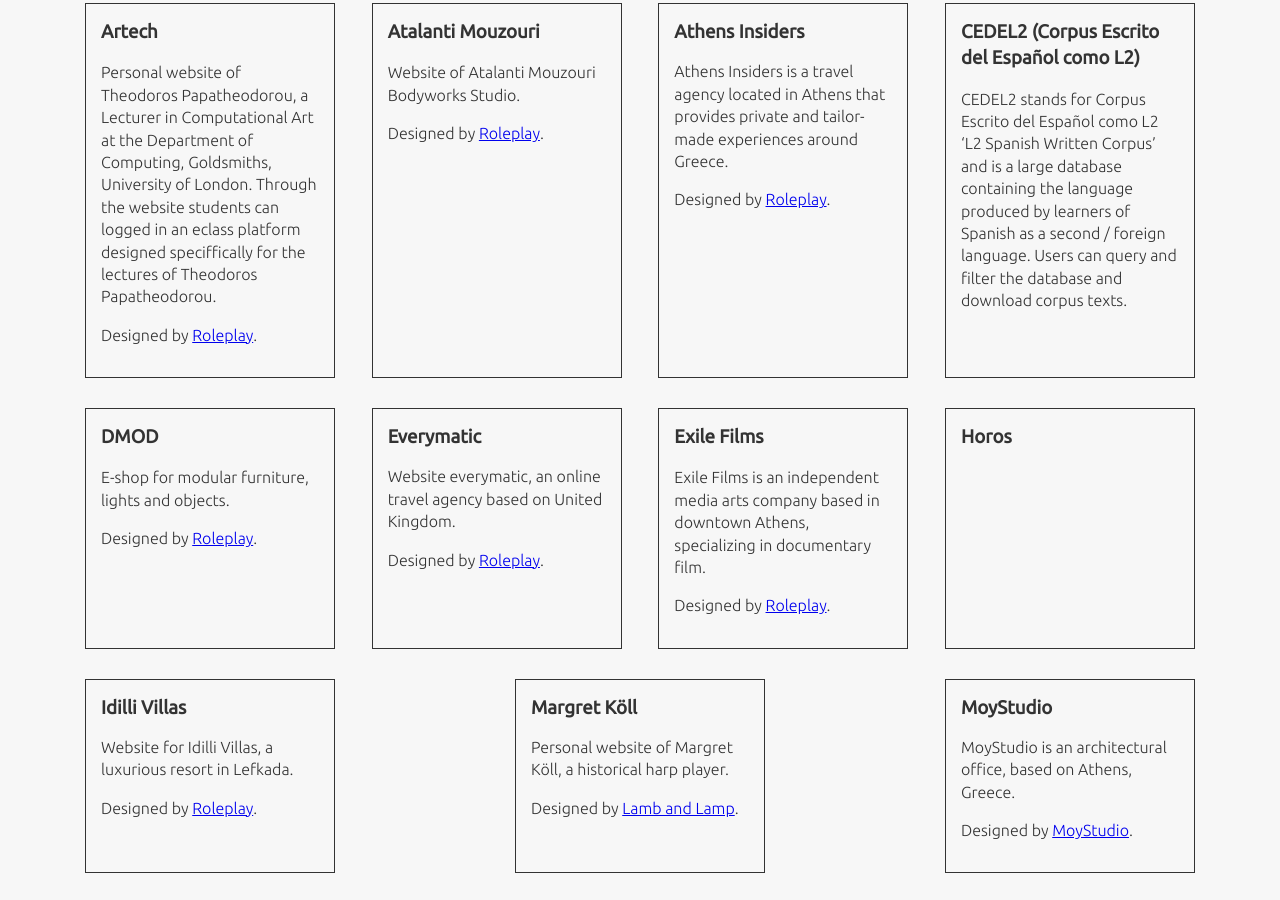
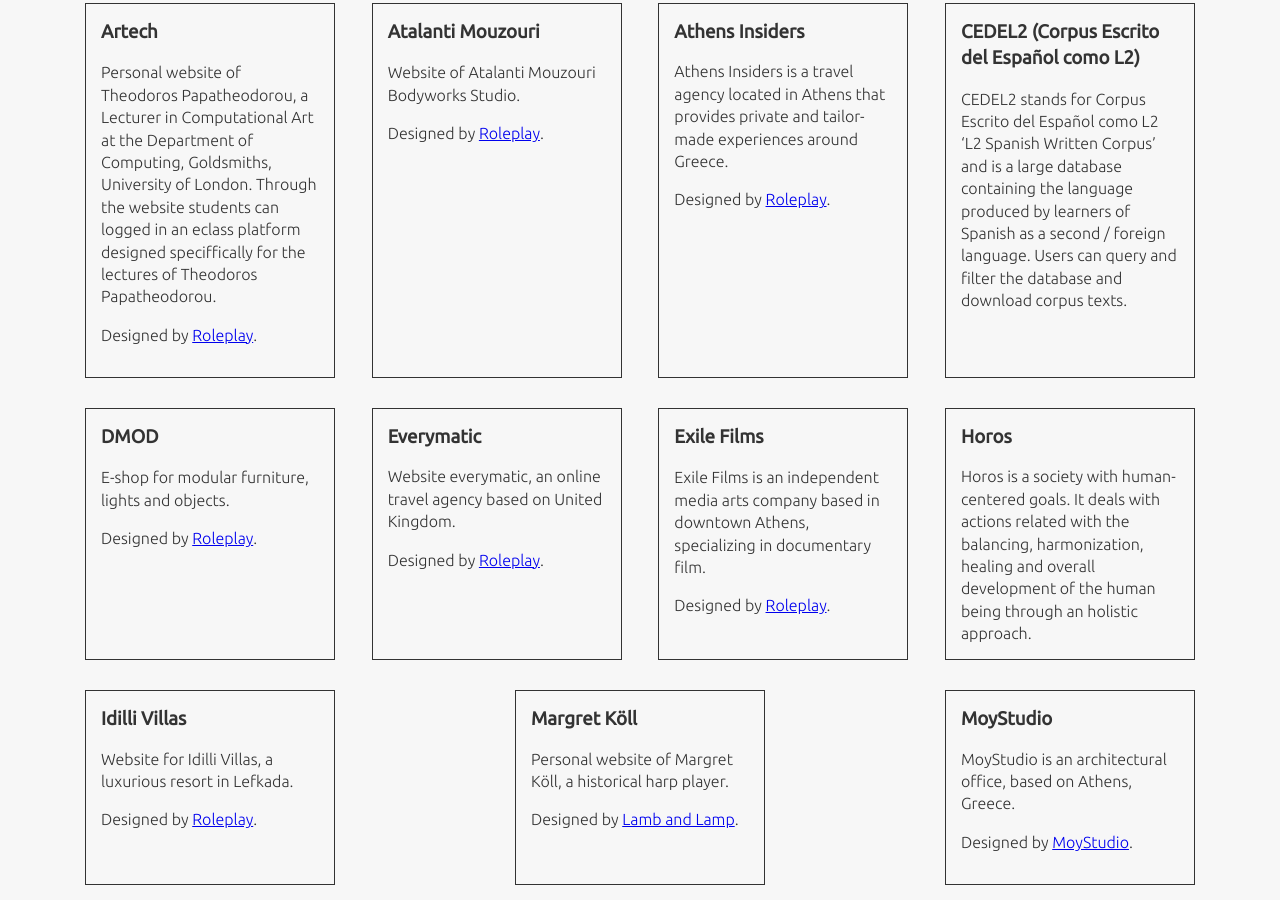
Before and after one commit to cnasikas/christosnasikas.com, a Jekyll site: the page built from projects.html, in a window 1280 px wide and 900 px high, scrolled down 962 px. Built offline with Jekyll 4.4.1, drawn with Linux system fonts in a browser that asks for light colours; nearby versions of some CDN libraries.

Commit message:
Add horos content

```diff
--- a/_projects/horos.html
+++ b/_projects/horos.html
@@ -4,3 +4,7 @@
 year: 2014
 category: web
 ---
+
+Horos is a society with human-centered goals.
+It deals with actions related with the balancing, harmonization,
+healing and overall development of the human being through an holistic approach.
```
